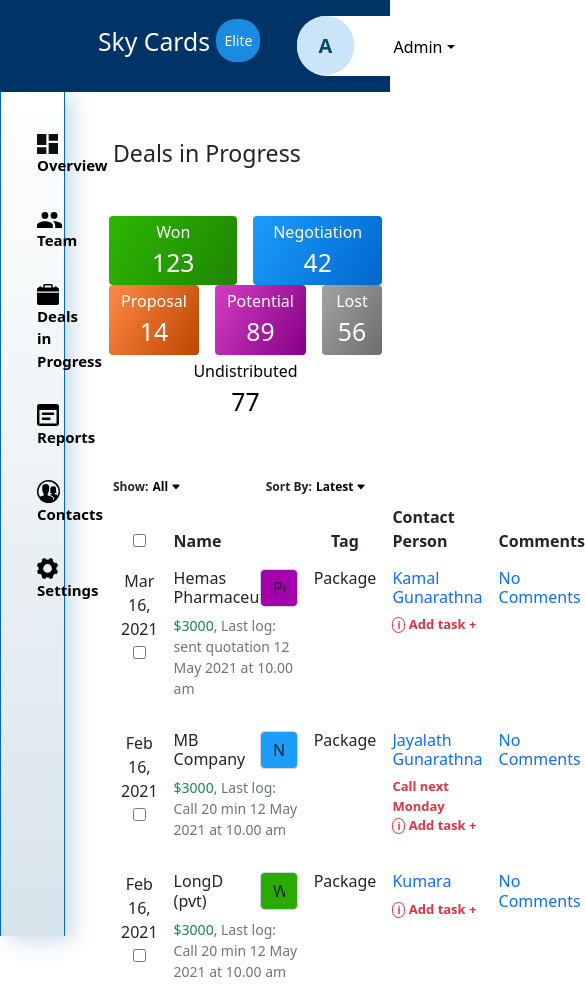
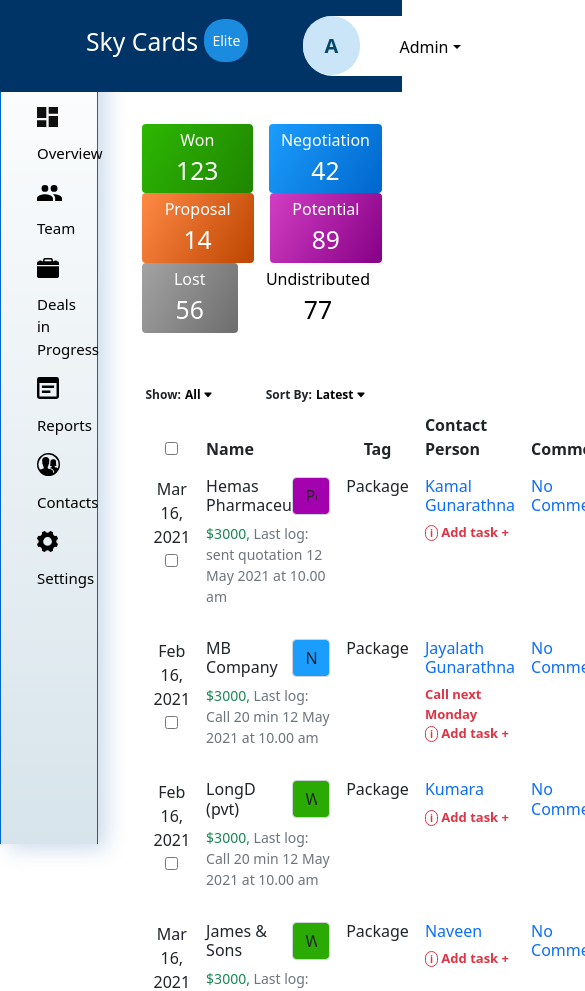
Before and after one commit to Enspirer/skycard_front, a plain HTML site: page index.html in a window 390 px wide. Shown: the top 991 px of the page, 585 px wide, since content can reach past the window. Drawn offline with nearby package versions, Linux system fonts and the light colour scheme.

Commit message:
navbar and sidebar position changed to fixed & sidebar enchanced to more responsive

```diff
--- a/index.html
+++ b/index.html
@@ -15,7 +15,7 @@
   <body>
 
     <header class="container-fluid">
-        <nav class="navbar row p-3" style="background-color: #003467;">
+        <nav class="navbar row p-3 fixed-top" style="background-color: #003467;">
             <div class="col-9 text-white logo">
                 <h2 class="logo-sky">Sky Cards <span class="logo-elite">Elite</span></h2>
             </div>
@@ -35,31 +35,78 @@
 
     <section class="container-fluid">
         <div class="row">
-            <div class="col-2 left" style="max-width: 250px;">
-                <nav class="sidebar p-4">
+            <div class="col-3 left sticky-top" style="max-width: 250px;">
+                <nav class="sidebar pt-4 ps-4">
                         <ul class="list-unstyled mb-5">
                             <li>
-                                <a href="#"><span class="me-4"><img src="images/overview.svg" alt=""></span>Overview</a>
+                                <div class="row align-items-center">
+                                    <div class="col-4 text-center">
+                                        <img src="images/overview.svg" alt="">
+                                    </div>
+                                    <div class="col-8">
+                                        <a href="#">Overview</a>
+                                    </div>
+                                </div>
                             </li>
+
                             <li>
-                                <a href="#"><span class="me-4"><img src="images/team.svg" alt=""></span>Team</a>
+                                <div class="row align-items-center">
+                                    <div class="col-4 text-center">
+                                        <img src="images/team.svg" alt="">
+                                    </div>
+                                    <div class="col-8">
+                                        <a href="#">Team</a>
+                                    </div>
+                                </div>
                             </li>
+
                             <li>
-                                <a href="#"><span class="me-4"><img src="images/deals.svg" alt=""></span>Deals in Progress</a>
+                                <div class="row align-items-center">
+                                    <div class="col-4 text-center">
+                                        <img src="images/deals.svg" alt="">
+                                    </div>
+                                    <div class="col-8">
+                                        <a href="#"> Deals in Progress</a>
+                                    </div>
+                                </div>
                             </li>
+
                             <li>
-                                <a href="#"><span class="me-4"><img src="images/reports.svg" alt=""></span>Reports</a>
+                                <div class="row align-items-center">
+                                    <div class="col-4 text-center">
+                                        <img src="images/reports.svg" alt="">
+                                    </div>
+                                    <div class="col-8">
+                                        <a href="#">Reports</a>
+                                    </div>
+                                </div>
                             </li>
+
                             <li>
-                                <a href="#"><span class="me-4"><img src="images/contacts.svg" alt=""></span>Contacts</a>
+                                <div class="row align-items-center">
+                                    <div class="col-4 text-center">
+                                        <img src="images/contacts.svg" alt="">
+                                    </div>
+                                    <div class="col-8">
+                                        <a href="#">Contacts</a>
+                                    </div>
+                                </div>
                             </li>
+
                             <li>
-                                <a href="#"><span class="me-4"><img src="images/Settings.svg" alt=""></span>Settings</a>
+                                <div class="row align-items-center">
+                                    <div class="col-4 text-center">
+                                        <img src="images/settings.svg" alt="">
+                                    </div>
+                                    <div class="col-8">
+                                        <a href="#">Settings</a>
+                                    </div>
+                                </div>
                             </li>
                         </ul>
                 </nav>
         </div>
-            <div class="col-10 ps-5 right">
+            <div class="col-9 ps-5 right">
                 <h3 class="mt-5">Deals in Progress</h3>
 
                 <div class="mt-5">
--- a/styles.css
+++ b/styles.css
@@ -28,6 +28,8 @@
     font-weight: 600;
 }
 
+
+
 /* Left Side Custom Styles */
 .left {
     border: 0.3px solid #0066CC!important;
@@ -36,6 +38,7 @@
     height: 100vh;
     background: transparent linear-gradient(180deg, #FFFFFF 0%, #D7E4EB 100%) 0% 0% no-repeat padding-box;
     box-shadow: 8px 5px 20px #0050A035;
+    padding-top: 80px;
 }
 .nav {
     align-items: center;
@@ -57,7 +60,6 @@
     display: block;
     text-decoration: none;
     color: black;
-    font-weight: 600;
 }
 
 
@@ -109,11 +111,3 @@ th {
 .lost {
     background: #979797 0% 0% no-repeat padding-box!important;
 }
-/* .table-select {
-    font-size: 15px;
-    color: white;
-    border: none;
-    outline: none;
-    border-radius: 3px;
-    cursor: pointer;
-} */
```
